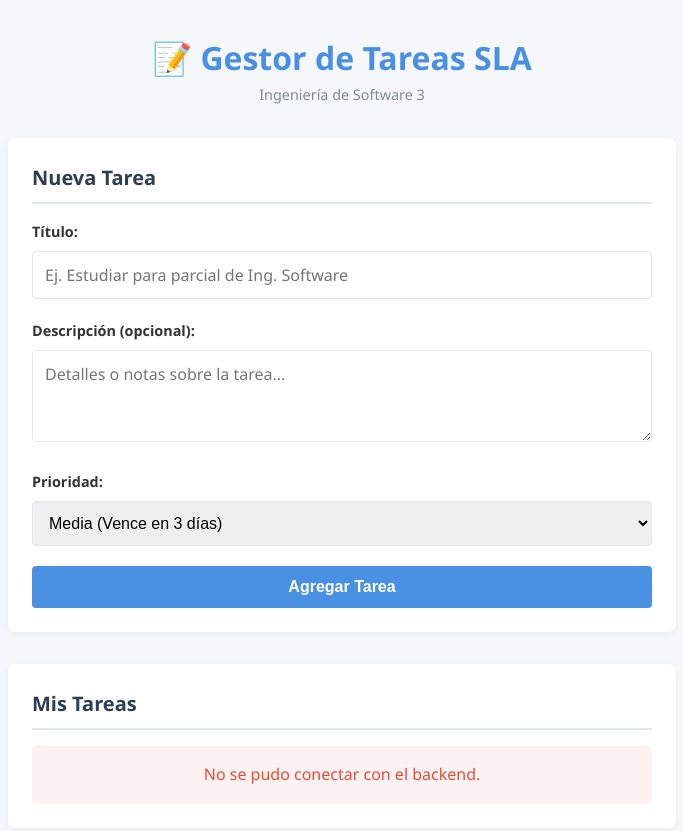
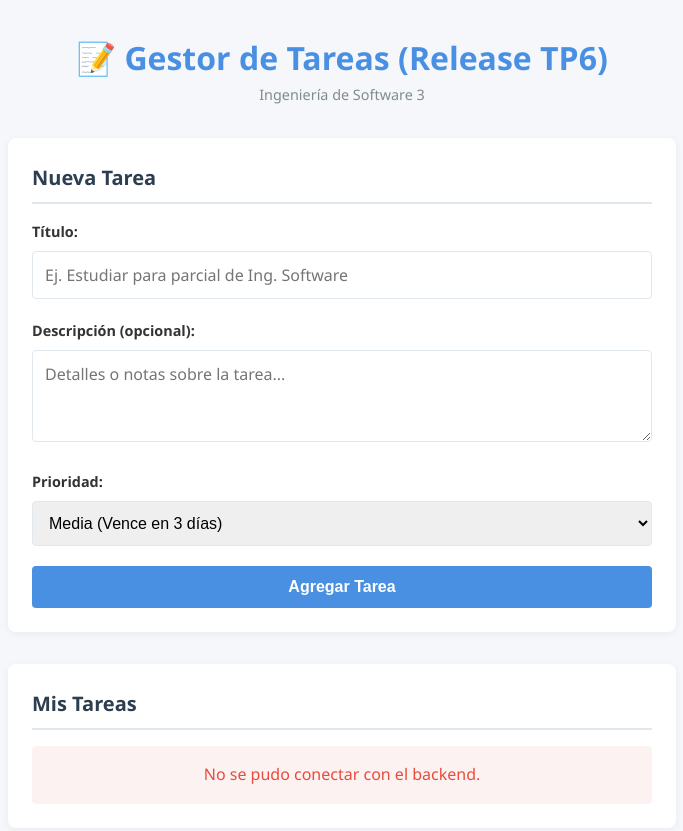
Before and after one commit to Genacanas/ingsoft3-tp01, a website: page frontend/index.html in a window 1280 px wide. Shown: the whole page, without its empty margins (298-981 px from the left). Drawn offline with Linux system fonts and the light colour scheme; no server answers.

Commit message:
Feature/update title (#29)
* docs: completar seccion TP05 en decisiones.md con todos los entregables

* feat: actualizar titulo para evidencia de PROD

```diff
--- a/frontend/index.html
+++ b/frontend/index.html
@@ -9,7 +9,7 @@
 <body>
     <div class="container">
         <header>
-            <h1>📝 Gestor de Tareas SLA</h1>
+            <h1>📝 Gestor de Tareas (Release TP6)</h1>
             <p>Ingeniería de Software 3</p>
         </header>
 
```
